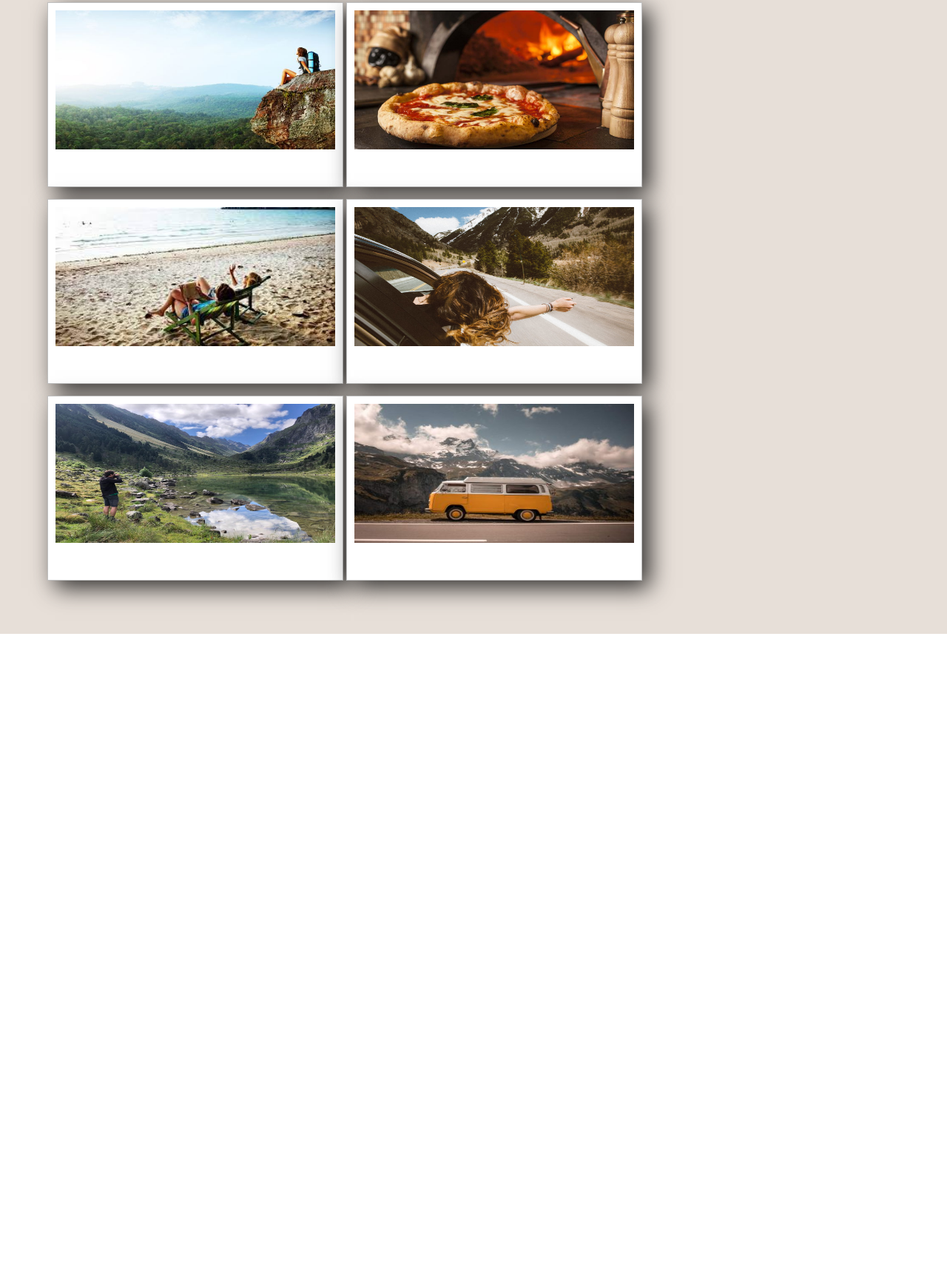
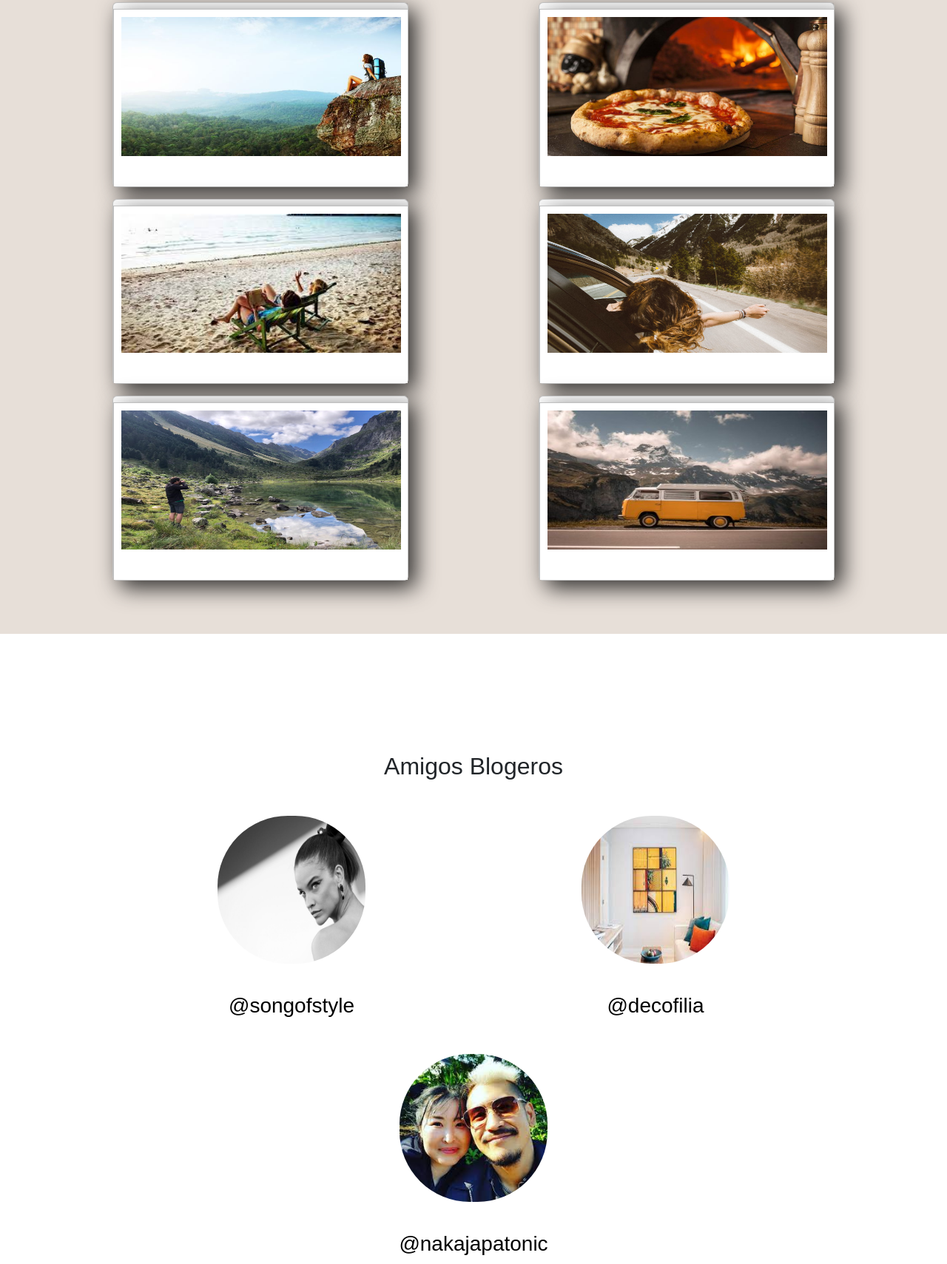
Before and after one commit to Alvaro-Antonii/blogpage, a plain HTML site: page index.html in a window 1280 px wide. Shown: the part 2262-3971 px from the top of the page at 74% size. Before the commit the page ends 3119 px from the top, so only its background shows below. Drawn offline with nearby package versions, Linux system fonts and the light colour scheme; a web font is replaced by a local one.

Commit message:
Add Seccion 4 y 5

```diff
--- a/index.html
+++ b/index.html
@@ -75,17 +75,83 @@
 
         <div class="cuarto">
             <section class="info3">
+                <div class="card" style="width: 400px;height: 250px;">
+                    <div class="face front">
                         <img class="polaroid RotarIzq" src="./img/yo.jpg" alt="Imagen Polaroid con CSS">
+                    </div>
+                    <div class="face back">
+                        <h2>Soy el reverso</h2>
+                    </div>
+                </div>
+                <div class="card" >
+                    <div class="face front">
                         <img class="polaroid RotarIzq" src="./img/pizza.jpg" alt="Imagen Polaroid con CSS">
+                    </div>
+                    <div class="face back">
+                        <h2>Soy el reverso</h2>
+                    </div>
+                </div>
+                <div class="card" >
+                    <div class="face front">
                         <img class="polaroid RotarIzq" src="./img/viaje1.jpg" alt="Imagen Polaroid con CSS">
+                    </div>
+                    <div class="face back">
+                        <h2>Soy el reverso</h2>
+                    </div>
+                </div>
+                <div class="card">
+                    <div class="face front">
                         <img class="polaroid RotarIzq" src="./img/viaje2.jpg" alt="Imagen Polaroid con CSS">
+                    </div>
+                    <div class="face back">
+                        <h2>Soy el reverso</h2>
+                    </div>
+                </div>
+                <div class="card" >
+                    <div class="face front">
                         <img class="polaroid RotarIzq" src="./img/viaje4.jpg" alt="Imagen Polaroid con CSS">
+                    </div>
+                    <div class="face back">
+                        <h2>Soy el reverso</h2>
+                    </div>
+                </div>
+                <div class="card" >
+                    <div class="face front">
                         <img class="polaroid RotarIzq" src="./img/viaje3.jpg" alt="Imagen Polaroid con CSS">
+                    </div>
+                    <div class="face back">
+                        <h2>Soy el reverso</h2>
+                    </div>
+                </div>
+
             </section>
         </div>
 
         <div class="quinto">
             <section class="amigosBlogeros">
+                <div class="row"><div class="col"><h2>Amigos Blogeros</h2></div> </div>
+
+                <div class="row">
+                    <div class="col">
+                        <img src="./img/song.jpg" alt="" srcset="" >
+                        <a href="https://www.instagram.com/songofstyle/?hl=es"><h3>@songofstyle</h3></a>
+                    </div>
+                    <div class="col">
+                        <img src="./img/deco.jpg" alt="" srcset="" >
+                        <a href="https://decofilia.com/blog-interiorismo-decoracion/"><h3>@decofilia</h3></a>
+                    </div>
+                </div>
+                <div class="row" style="display: flex;justify-content: center;">
+                    <div class="col">
+                        <img src="./img/naka.jpg" alt="" srcset="" >
+                        <a href="https://www.instagram.com/nakajapatonic/?hl=es"><h3>@nakajapatonic</h3></a>
+                    </div>
+                </div>
+
+            </section>
+        </div>
+        <div class="sexto">
+            <section class="contacto">
 
             </section>
         </div>
--- a/style.css
+++ b/style.css
@@ -216,9 +216,19 @@ h5{
     height: auto;
     padding: 8vh;
     background-color: #E7DFD8;
-    float: left;
+    display: flex;
+    flex-wrap: wrap;
+    justify-content: space-around;
+
+
   }
-
+  .cuarto .info3 .card{
+    width: 400px;
+    height: 250px;
+    margin: 1vh;
+    border:1px solid #BFBFBF;
+    box-shadow:10px 10px 30px rgba(0, 0, 0, 0.8);
+  }
   .polaroid {
     background-color:white;
     margin: 8px 0;
@@ -229,9 +239,76 @@ h5{
     height: 250px;
 }
 
-/* .RotarIzq {
-  transform:rotate(10deg);
-  -ms-transform:rotate(10deg);
-  -webkit-transform:rotate(10deg);
-  -moz-transform:rotate(10deg);
-} */
+.face{
+  position: absolute;
+  backface-visibility: hidden;
+  overflow: hidden;
+  width: 100%;
+  height: 100%;
+  transition: .9s;
+}
+
+
+.card .front{
+  transform: perspective(600px) rotateY(0deg);
+}
+
+.card .back{
+  transform: perspective(600px) rotateY(180deg);
+  background-color: rgb(36, 36, 72);
+  font-size:10px;
+  color: antiquewhite;
+  display: flex;
+  flex-direction: column;
+  justify-content: space-between;
+}
+
+.card:hover .front{
+  transform: perspective(600px) rotateY(180deg);
+}
+.card:hover .back{
+  transform: perspective(600px) rotateY(360deg);
+}
+
+/*Seccion quinta*/
+.amigosBlogeros{
+  width: 100%;
+  height: auto;
+  padding: 20vh;
+  background-color: white;
+}
+ .row{
+ display: flex;
+ justify-content: center;
+}
+.col {
+  display: flex;
+  flex-direction: column;
+ justify-content: center;
+  text-align: center; /* Centra el contenido horizontalmente */
+  align-items: center;
+}
+.col img {
+  width: 200px;
+  height: 200px;
+  margin: 5vh;
+  border-radius: 95px;
+  display: flex;
+  justify-content: center;
+  align-items: center;
+}
+
+.col a{
+  text-decoration: none;
+  color:black ;
+}
+.col a:hover{
+  color:#f7e6d7 ;
+}
+
+/*Parte sexta*/
+.contacto{
+  width: 100%;
+  height: 500px;
+  background-color: #E7DFD8;
+}
```
Also changed, not shown: img/deco.jpg (added), img/naka.jpg (added), img/song.jpg (added). Lines whose indentation alone changed are shown as unchanged.
